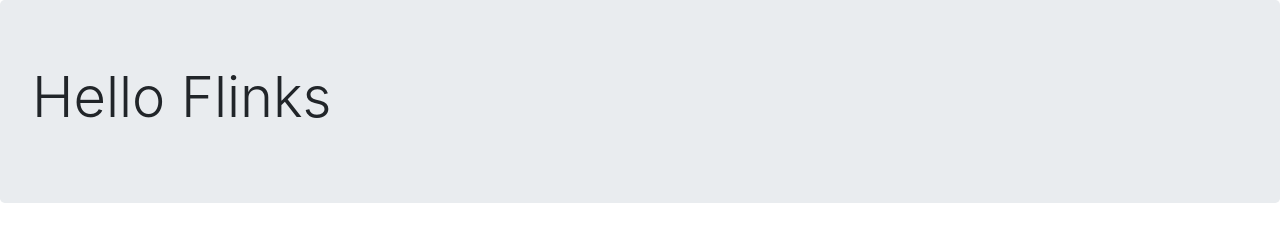
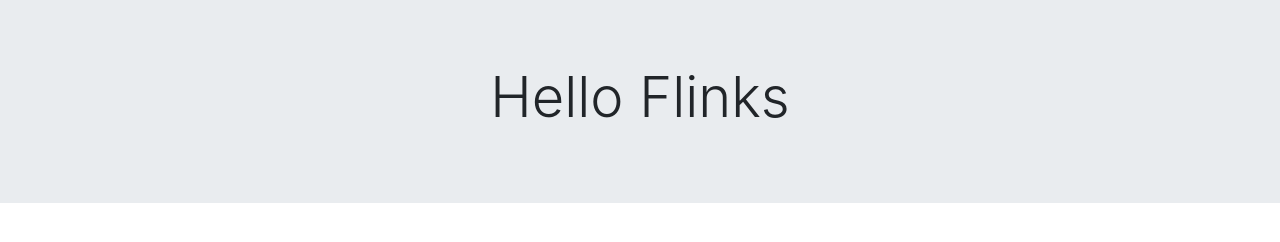
Before and after one commit to nirbo/flinks-deploy, a plain HTML site: page nginx-server-container/web-server-container-contents/index.html in a window 1280 px wide. Drawn offline with nearby package versions, Linux system fonts and the light colour scheme.

Commit message:
small html modification

```diff
--- a/nginx-server-container/web-server-container-contents/index.html
+++ b/nginx-server-container/web-server-container-contents/index.html
@@ -7,8 +7,8 @@
     <title>Hello Flinks</title>
   </head>
   <body>
-	<div class="jumbotron">
-		<h1 class="display-4">Hello Flinks</h1>
+	<div class="jumbotron jumbotron-fluid">
+		<h1 class="display-4 text-center">Hello Flinks</h1>
 	</div>
 
 	<script src="https://code.jquery.com/jquery-3.5.1.slim.min.js" integrity="sha384-DfXdz2htPH0lsSSs5nCTpuj/zy4C+OGpamoFVy38MVBnE+IbbVYUew+OrCXaRkfj" crossorigin="anonymous"></script>
```
